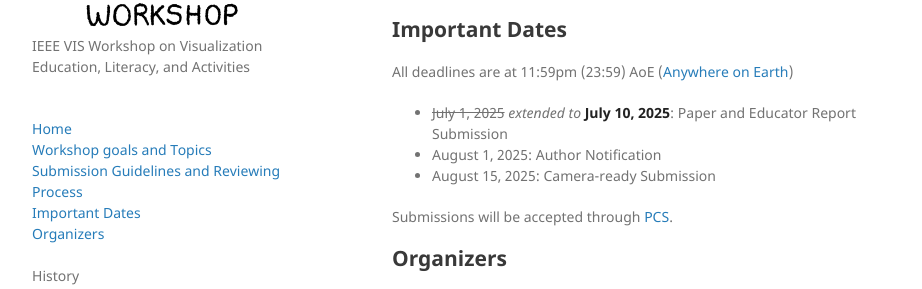
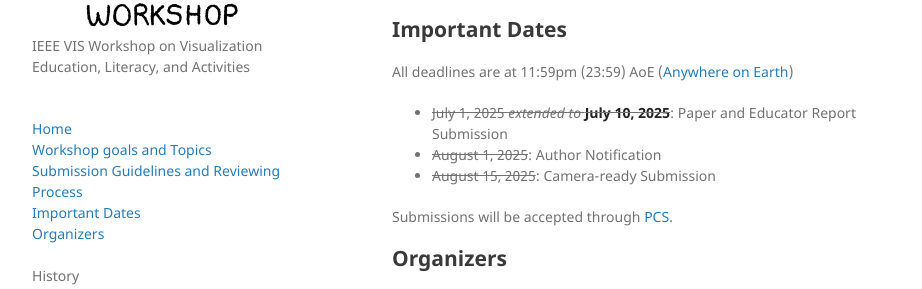
Before and after one commit to ieee-eduvis/ieee-eduvis.github.io, a Jekyll site: the page built from index.md, in a window 1280 px wide and 900 px high, scrolled down 2722 px. Shown: the part 371-660 px from the top of the window, without its empty margins (178-1100 px from the left). Built offline with Jekyll 4.4.1, drawn with Linux system fonts in a browser that asks for light colours.

Commit message:
crossed passed deadlines

```diff
--- a/index.md
+++ b/index.md
@@ -97,9 +97,9 @@
 
 All deadlines are at 11:59pm (23:59) AoE ([Anywhere on Earth](https://en.wikipedia.org/wiki/Anywhere_on_Earth))
 
-* ~~July 1, 2025~~ _extended to_ **July 10, 2025**: Paper and Educator Report Submission
-* August 1, 2025: Author Notification
-* August 15, 2025: Camera-ready Submission
+* ~~July 1, 2025 _extended to_ **July 10, 2025**~~: Paper and Educator Report Submission
+* ~~August 1, 2025~~: Author Notification
+* ~~August 15, 2025~~: Camera-ready Submission
 
 Submissions will be accepted through [PCS](https://new.precisionconference.com/).
 
```
